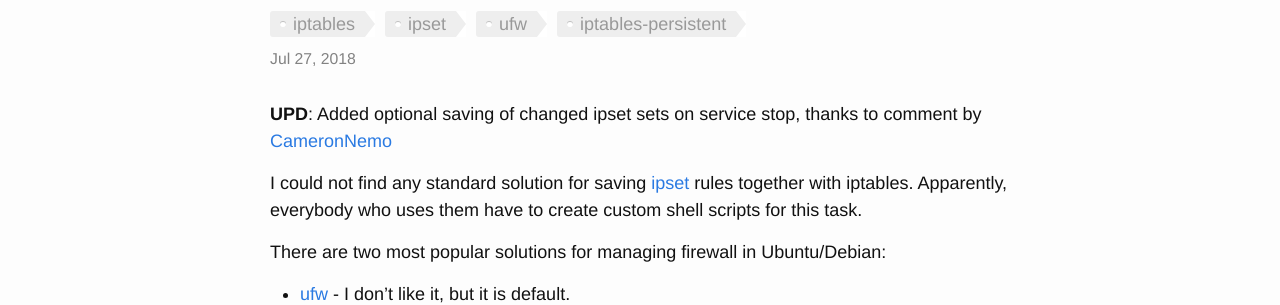
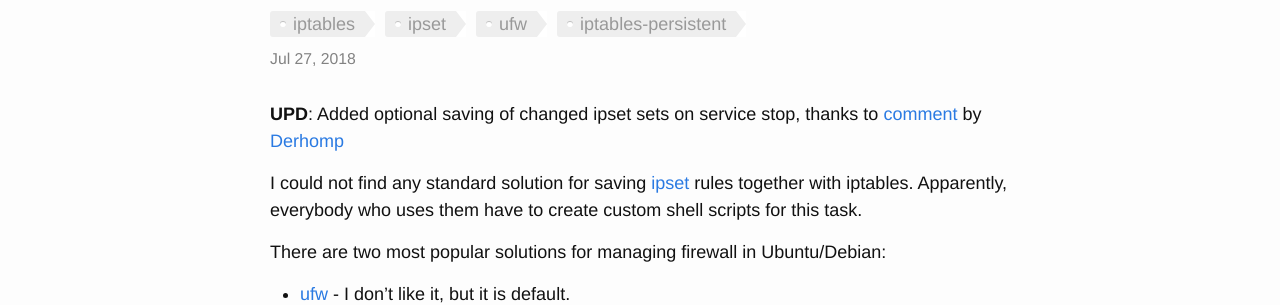
Before and after one commit to selivan/selivan.github.io, a Jekyll site: the page built from _posts/2018-07-27-ipset-save-with-ufw-and-iptables-persistent-and.md, in a window 1280 px wide and 900 px high. Shown: the part 222-527 px from the top of the window. Built offline with Jekyll 4.4.1, drawn with Linux system fonts in a browser that asks for light colours.

Commit message:
Update 2018-07-27-ipset-save-with-ufw-and-iptables-persistent-and.md

```diff
--- a/_posts/2018-07-27-ipset-save-with-ufw-and-iptables-persistent-and.md
+++ b/_posts/2018-07-27-ipset-save-with-ufw-and-iptables-persistent-and.md
@@ -4,7 +4,7 @@ title:  "Persistent ipset for Ubuntu/Debian compatible with ufw and iptables-per
 tags: [iptables,ipset,ufw,iptables-persistent]
 ---
 
-**UPD**: Added optional saving of changed ipset sets on service stop, thanks to comment by [CameronNemo](https://www.reddit.com/user/CameronNemo)
+**UPD**: Added optional saving of changed ipset sets on service stop, thanks to [comment](https://www.reddit.com/r/linuxadmin/comments/92fkn5/persistent_ipset_for_ubuntudebian_compatible_with/e3agg55) by [Derhomp](https://www.reddit.com/user/Derhomp)
 
 I could not find any standard solution for saving [ipset]((http://ipset.netfilter.org/)) rules together with iptables. Apparently, everybody who uses them have to create custom shell scripts for this task.
 
```
